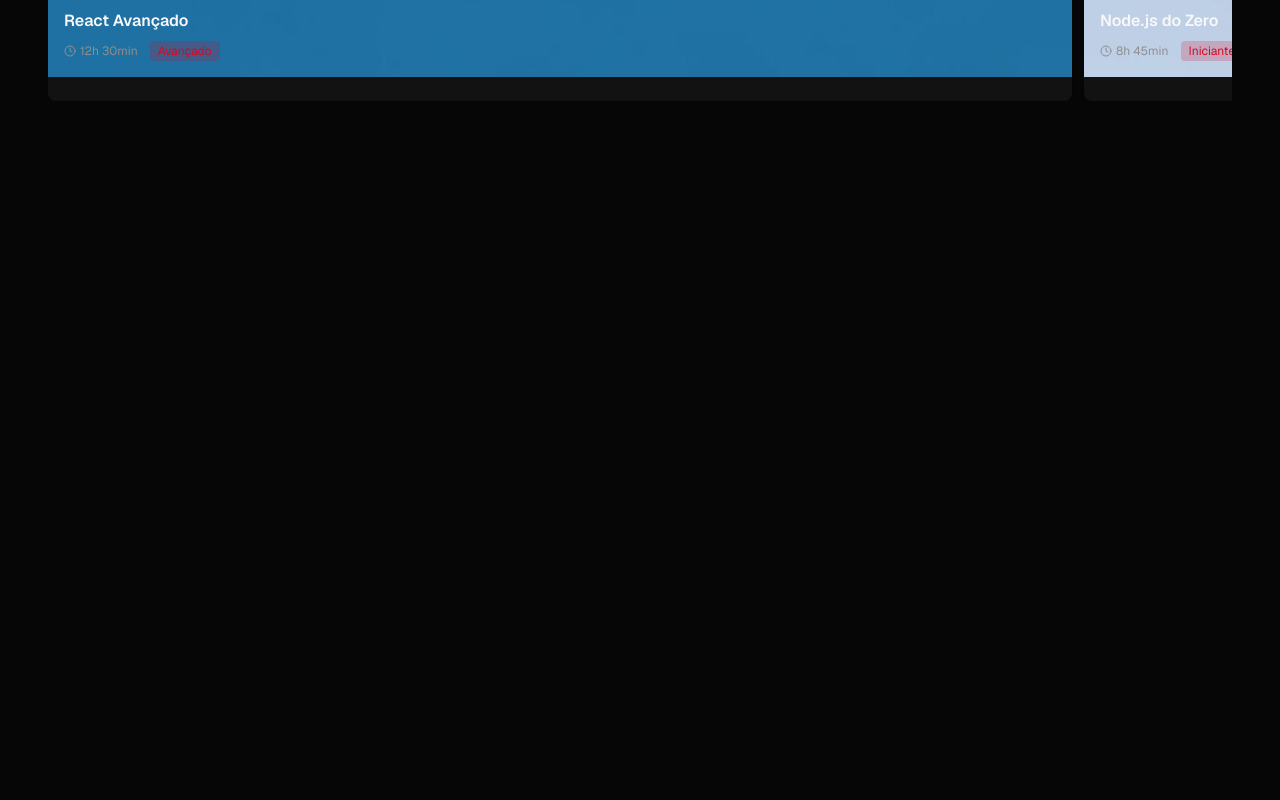
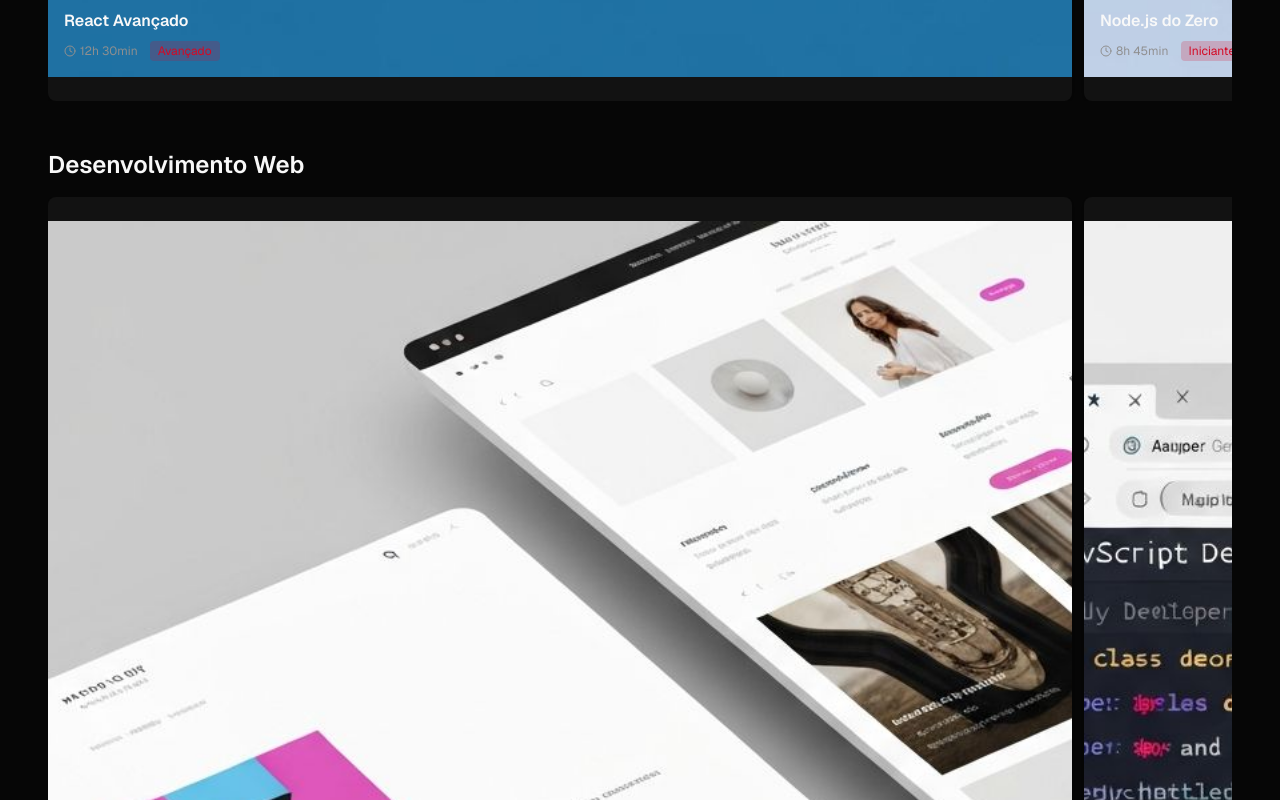
Before and after one commit to Lucas-Rodrigues-code/codeflix, a Next.js app in the folder frontend-catalogo/: page / in a window 1280 px wide. Shown: the part 2000-2800 px from the top of the page. Before the commit the page ends 2181 px from the top, so only its background shows below. Built offline with nearby package versions, Linux system fonts and the light colour scheme.

Commit message:
feat: add web development and backend courses to Home page

```diff
--- a/frontend-catalogo/src/app/page.tsx
+++ b/frontend-catalogo/src/app/page.tsx
@@ -47,6 +47,96 @@ export default function Home() {
       level: "Avançado",
     },
   ];
+
+  const webDevCourses = [
+    {
+      id: 7,
+      title: "HTML & CSS Moderno",
+      thumbnail: "/html-css-modern-web.jpg",
+      duration: "6h 20min",
+      level: "Iniciante",
+    },
+    {
+      id: 8,
+      title: "JavaScript ES2024",
+      thumbnail: "/javascript-es2024.jpg",
+      duration: "18h 45min",
+      level: "Intermediário",
+    },
+    {
+      id: 9,
+      title: "Vue.js 3 Completo",
+      thumbnail: "/vuejs-framework.jpg",
+      duration: "12h 00min",
+      level: "Intermediário",
+    },
+    {
+      id: 10,
+      title: "Tailwind CSS",
+      thumbnail: "/tailwind-css-design.png",
+      duration: "5h 30min",
+      level: "Iniciante",
+    },
+    {
+      id: 11,
+      title: "GraphQL & Apollo",
+      thumbnail: "/graphql-apollo-api.jpg",
+      duration: "9h 15min",
+      level: "Avançado",
+    },
+    {
+      id: 12,
+      title: "Svelte & SvelteKit",
+      thumbnail: "/svelte-sveltekit.jpg",
+      duration: "11h 40min",
+      level: "Intermediário",
+    },
+  ];
+
+  const backendCourses = [
+    {
+      id: 13,
+      title: "PostgreSQL Avançado",
+      thumbnail: "/postgresql-database.jpg",
+      duration: "13h 25min",
+      level: "Avançado",
+    },
+    {
+      id: 14,
+      title: "MongoDB & Mongoose",
+      thumbnail: "/mongodb-database.jpg",
+      duration: "8h 50min",
+      level: "Intermediário",
+    },
+    {
+      id: 15,
+      title: "REST API Design",
+      thumbnail: "/rest-api-design.jpg",
+      duration: "7h 30min",
+      level: "Intermediário",
+    },
+    {
+      id: 16,
+      title: "Microservices",
+      thumbnail: "/placeholder.svg?height=400&width=300",
+      duration: "16h 45min",
+      level: "Avançado",
+    },
+    {
+      id: 17,
+      title: "Redis & Caching",
+      thumbnail: "/placeholder.svg?height=400&width=300",
+      duration: "6h 15min",
+      level: "Intermediário",
+    },
+    {
+      id: 18,
+      title: "AWS para Devs",
+      thumbnail: "/placeholder.svg?height=400&width=300",
+      duration: "22h 30min",
+      level: "Avançado",
+    },
+  ];
   return (
     <div className="min-h-screen bg-background">
       <Header />
@@ -54,6 +144,8 @@ export default function Home() {
 
       <div className="space-y-12 pb-20">
         <CourseRow title="Em Alta Agora" courses={trendingCourses} />
+        <CourseRow title="Desenvolvimento Web" courses={webDevCourses} />
+        <CourseRow title="Backend & Infraestrutura" courses={backendCourses} />
       </div>
     </div>
   );
```
